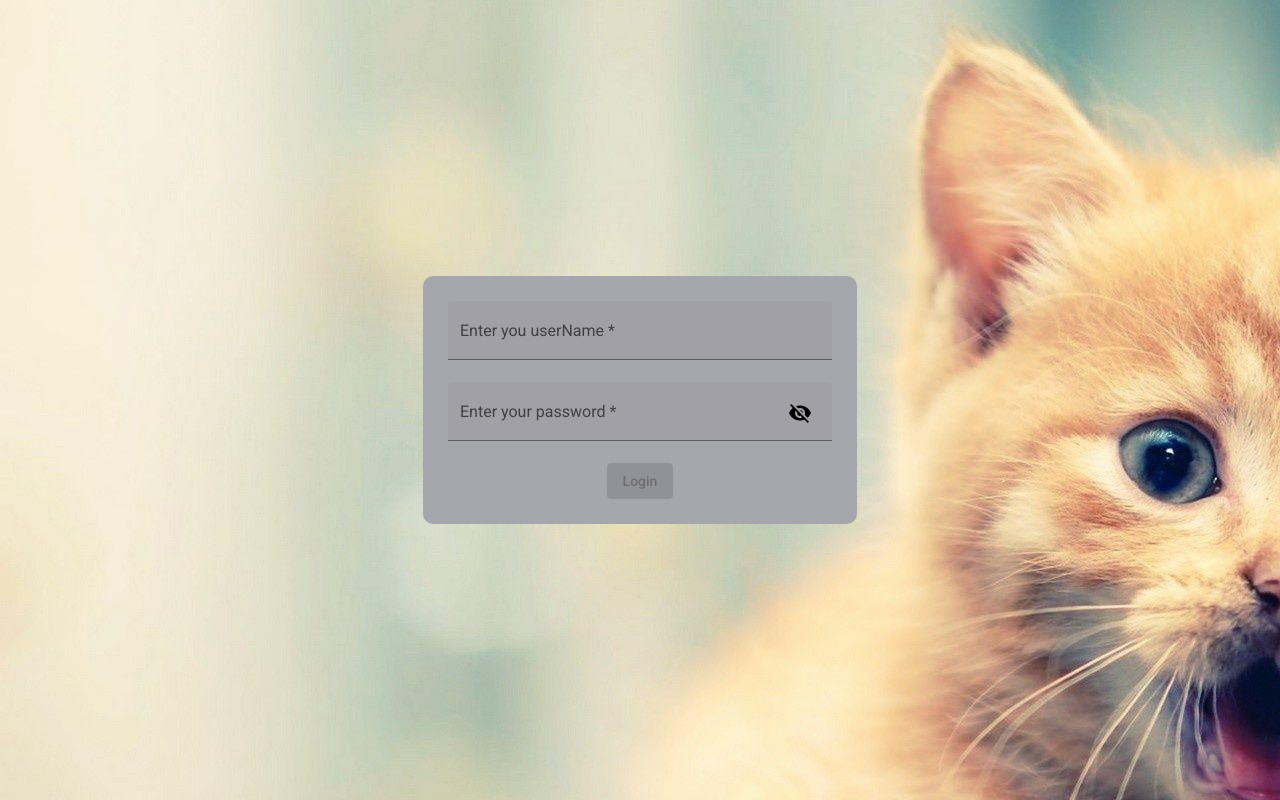
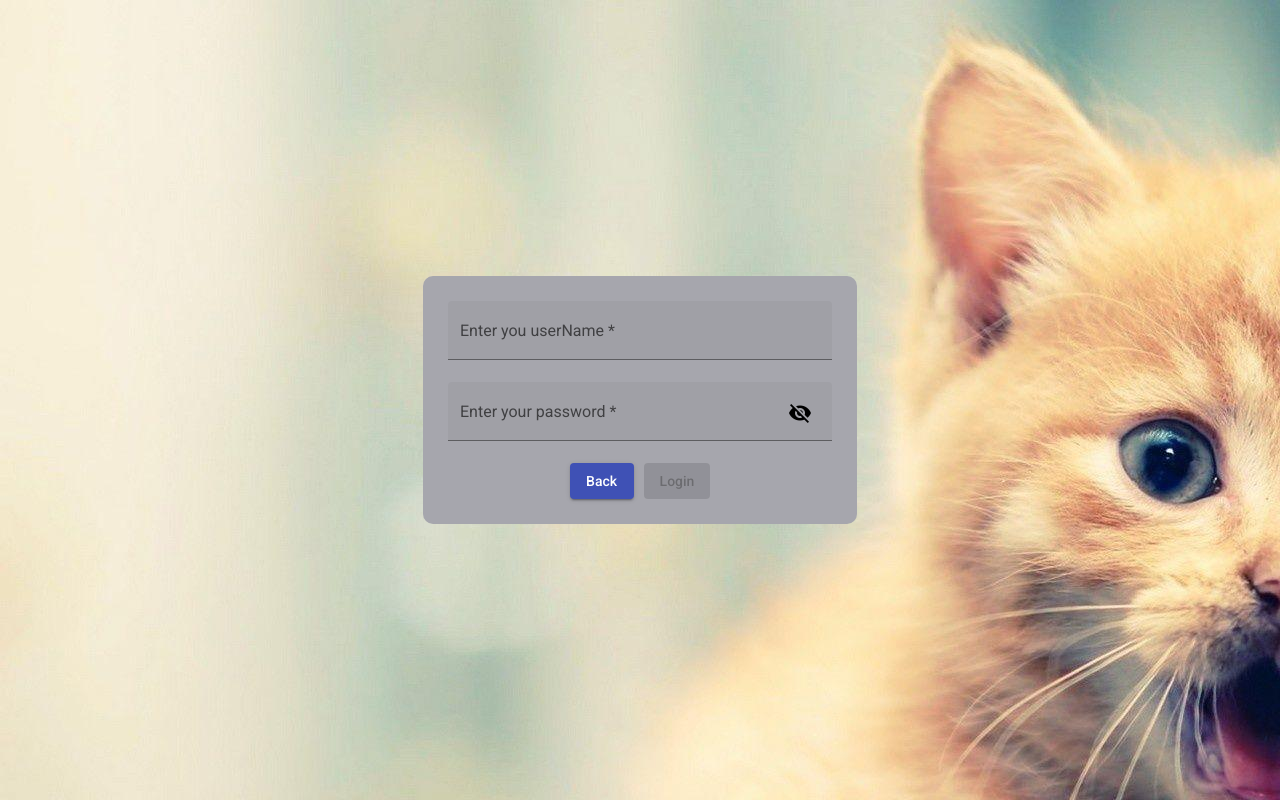
Before and after one commit to ajpulluvelil/pet_shop_ui, an Angular app: page /login in a window 1280 px wide. Built offline with nearby package versions, Linux system fonts and the light colour scheme.

Commit message:
PS-0003 - [WEB] Login page designs

```diff
--- a/src/app/login-module/user-login/user-login.component.css
+++ b/src/app/login-module/user-login/user-login.component.css
@@ -21,4 +21,9 @@
     display: flex;
     justify-content: center;
     align-items: center;
+    padding: 0px 5px;
 }
+
+.back-button {
+    padding: 0px 5px;
+}
--- a/src/app/login-module/user-login/user-login.component.html
+++ b/src/app/login-module/user-login/user-login.component.html
@@ -1,5 +1,5 @@
 <div class="center-container">
-    <form class="form-container" [formGroup]='loginForm' (submit)="validateLogin()">
+    <form class="form-container" [formGroup]='loginForm'>
         <div class="row">
             <mat-form-field class="form-field" appearance="fill">
                 <mat-label>Enter you userName</mat-label>
@@ -17,16 +17,26 @@
         <div class="row">
             <mat-form-field class="form-field" appearance="fill">
                 <mat-label>Enter your password</mat-label>
-                <input matInput formControlName="userPassword" placeholder="password" [type]="hide ? 'password' : 'text'">
+                <input matInput formControlName="userPassword" placeholder="password"
+                    [type]="hide ? 'password' : 'text'">
                 <button mat-icon-button matSuffix (click)="hide = !hide" [attr.aria-label]="'Hide password'"
                     [attr.aria-pressed]="hide">
                     <mat-icon>{{hide ? 'visibility_off' : 'visibility'}}</mat-icon>
                 </button>
+                <mat-error *ngIf="loginForm.controls.userPassword.hasError('required')">
+                    Password is <strong>required</strong>
+                </mat-error>
             </mat-form-field>
         </div>
 
         <div class="row login-button">
-            <button mat-raised-button color="primary" [disabled]='!loginForm.valid'>Login</button>
+            <div class="login-button">
+                <button mat-raised-button color="primary" routerLink="/public-sit">Back</button>
+            </div>
+            <div class="back-button">
+                <button mat-raised-button type="submit" color="primary" [disabled]='!loginForm.valid'
+                    (click)="validateLogin()">Login</button>
+            </div>
         </div>
 
     </form>
```
